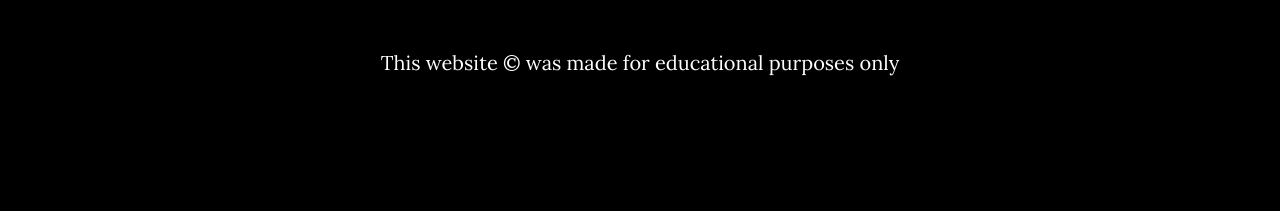
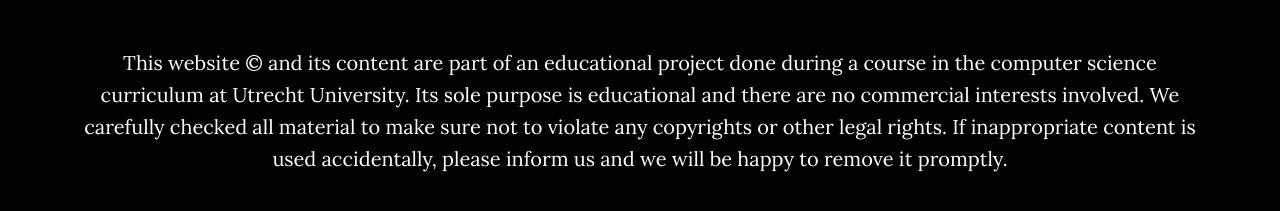
Before and after one commit to BorisDeGraaffUU/AnalogEntertainment, a website: page index.html in a window 1280 px wide. Shown: the part 3213-3424 px from the top of the page. Before the commit the page ends 3342 px from the top, so only its background shows below. Drawn offline with nearby package versions, Linux system fonts and the light colour scheme; some packages are replaced by stand-ins of ours.

Commit message:
Update index.html

```diff
--- a/index.html
+++ b/index.html
@@ -141,7 +141,7 @@
     <!-- Footer -->
     <footer>
         <div class="container text-center">
-            <p>This website &copy; was made for educational purposes only </p>
+            <p>This website &copy; and its content are part of an educational project done during a course in the computer science curriculum at Utrecht University. Its sole purpose is educational and there are no commercial interests involved. We carefully checked all material to make sure not to violate any copyrights or other legal rights. If inappropriate content is used accidentally, please inform us and we will be happy to remove it promptly. </p>
         </div>
     </footer>
 
```
